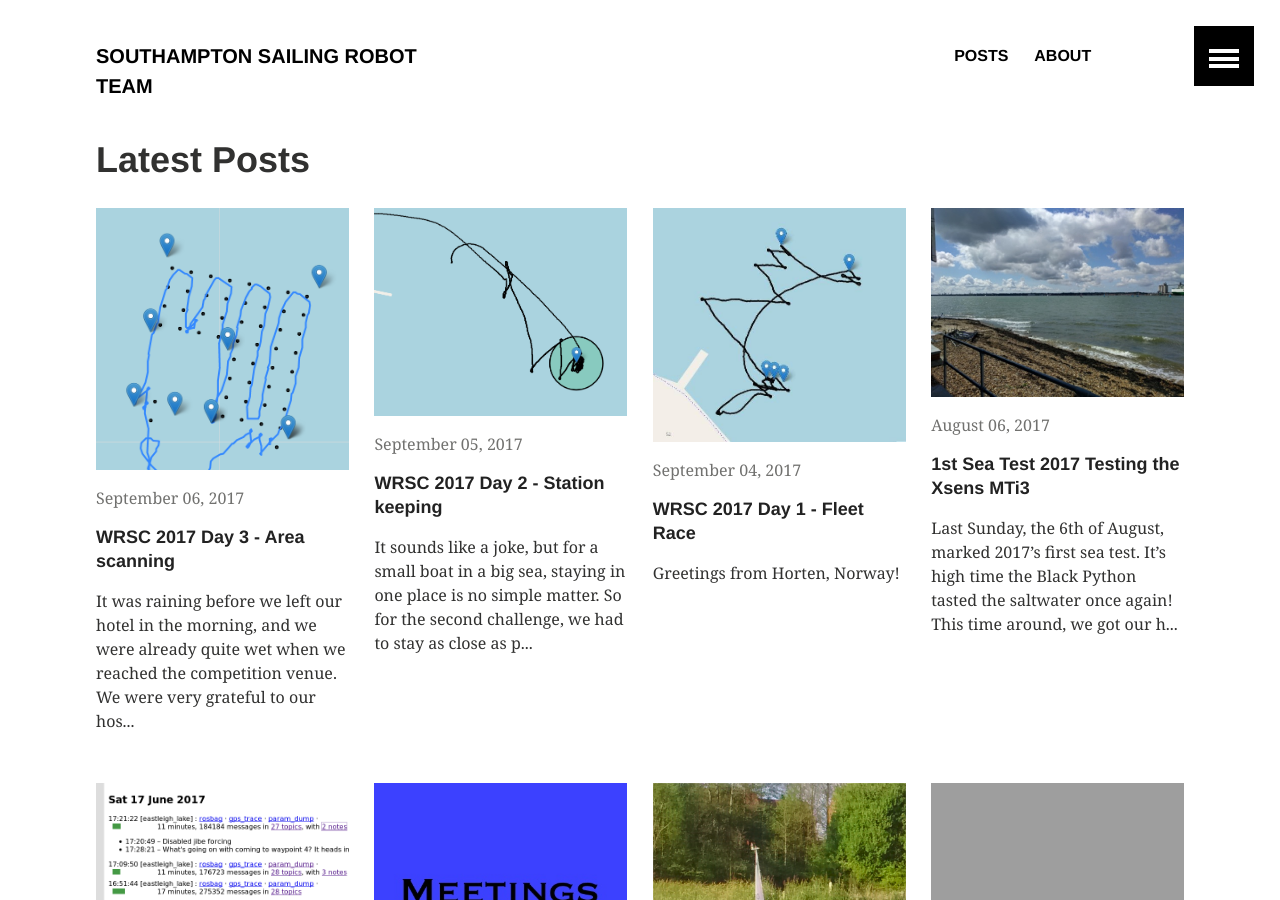
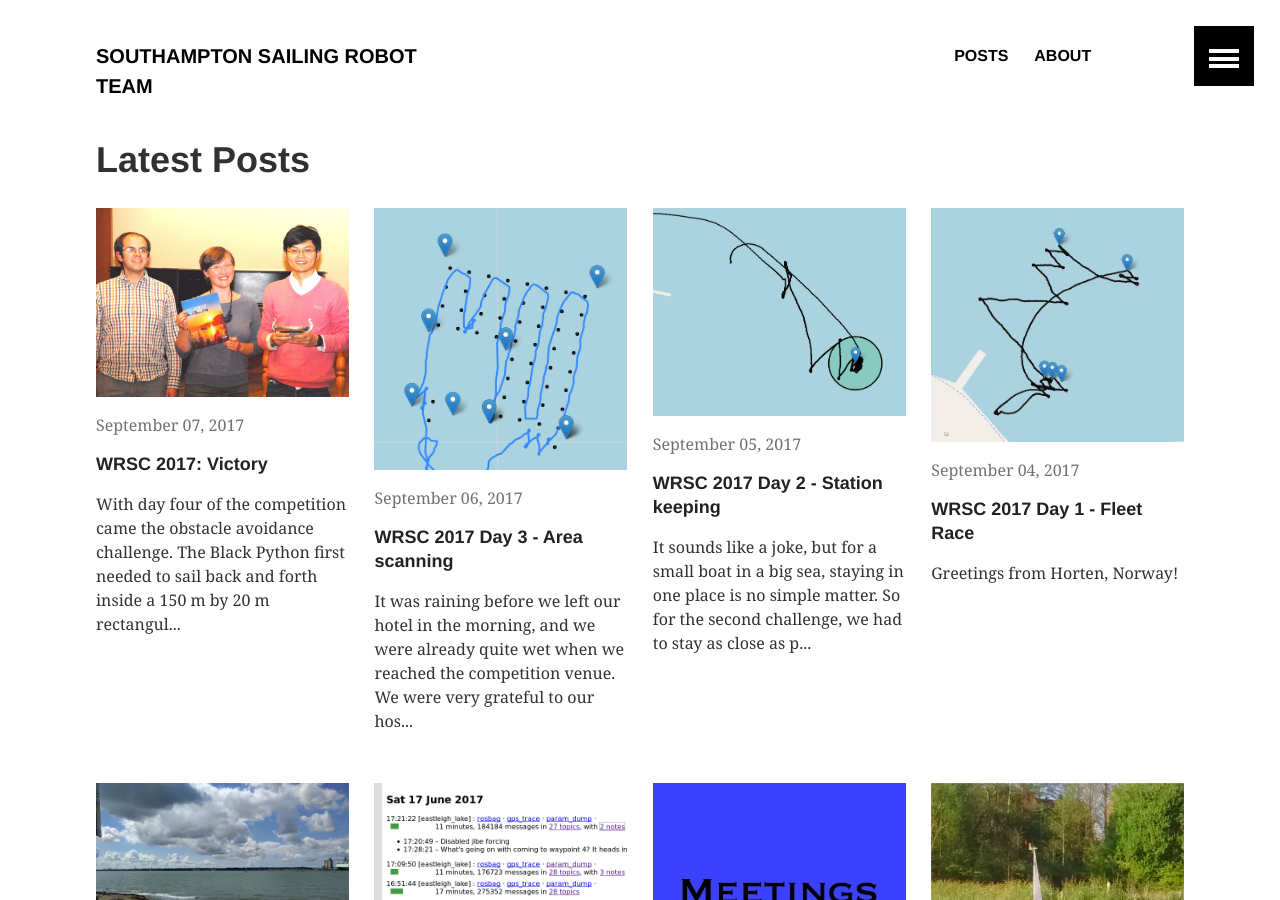
Before and after one commit to Maritime-Robotics-Student-Society/blog, a Jekyll site: the page built from index.md, in a window 1280 px wide and 900 px high. Built offline with Jekyll 4.4.1, drawn with Linux system fonts in a browser that asks for light colours; some of the changed lines change nothing that is shown.

Commit message:
proof-reading fourth day post

```diff
--- a/_posts/articles/2017-09-05-wrsc2017-victory.md
+++ b/_posts/articles/2017-09-05-wrsc2017-victory.md
@@ -6,35 +6,32 @@
 image:
    teaser: winner.jpg
    path: /images/winner.jpg
-published: false
+published: true
 title: "WRSC 2017: Victory"
 categories:
 - articles
 ---
 
-Day four of the competition comes to the obstacle avoidance challenge. The Black Python first need to sail back and forth inside a 150 m by 20 m rectangular area, after that three orange ballon will be towed in the course as obstacle, the boat need to recognize and avoid those obstacle.
+With day four of the competition came the obstacle avoidance challenge. The Black Python first needed to sail back and forth inside a 150 m by 20 m rectangular area, after which three orange balloons would be towed in the course as obstacle. The challenge is to recognize and avoid those obstacles.
 
-Our strategy in obstacle avoidance is very simple: a set of way points are set along the direction inside the rectangular area. If no obstacle is found, the Black Python will sail straight ahead to the next way point. When the obstacle is detected by on board camera, our boat will try to sail towards an alternative way point perpendicular to the main course.
+Our strategy in obstacle avoidance is very simple: a set of way points are set along the direction inside the rectangular area. If no obstacle is found, the Black Python will sail straight ahead to the next way point. When the obstacle is detected by the on board camera, our boat will try to sail towards an alternative way point perpendicular to the main course.
 
 ![calibration and preparation](/images/obstacle-avoidance-prep.jpg)
 
 Preparation before the mission
 
-The obstacle avoidance program reads image from Raspberry Pi continuously. It counts how many pixels in a image match the colour range of orange ballon -- the obstacle. If the percentage of obstacle pixels is large enough it then regard as an detection of obstacle.
+The obstacle avoidance program reads images from the webcam continuously. It counts how many pixels in a image match the colour range of orange balloons -- the obstacle. If the percentage of obstacle pixels is large enough it then regard as an detection of obstacle.
 
-Sounds good? But the unexpected peaceful weather on Thursday bring down the wind speed a lot and the changing wind direction make it very hard to finish the first part of challenge. It takes ages for the Black Python to even reach the start line. After the first trial, we change sail set from the smallest one to middle one but the wind completely die out as we are trying to getting through the start line. Beside, there is some compass issue that stop us from taking further trials today. But we did quite well to detect those obstacle on land and we are the only team only ever tried in this challenge.
+Sounds good? But the unexpectedly peaceful weather on Thursday brought the wind speed down a lot, and the changing wind direction made it very hard just to sail along the course. It took ages for the Black Python to even reach the start line. After the first trial, we changed sails from the smallest set to the middle one, but the wind completely died out as we were trying to get through the start line. Besides this, there was some compass issue that stopped us from making further trials today. But we could reliably detect those obstacles in tests on land, and due to a range of technical problems affecting other teams, we were the only team to make an attempt in this challenge.
 
-The final day challenge is conclude with a celebration Champagne. All teams are invited to the prize given banquet dinner at Sjømilitære Samfund which was previous Maritime Society belongs to Norwegian Navy. During the dinner, we were given a short speech about the history about the Maritime Society. Competition organizer and sponsors kindly introduce the history of the city of Horten and story about how to the bring the competition the Norway. We really appreciate their effort the organizer have been put in the year's competition.
+After the final challenge, we celebrated with a glass of sparkling wine.
 
-The most exciting part of the dinner comes to prize giving: with three out of four challenges completed in top position we successfully defended our title in the 'Micro Sailboat' class.
+![sparkling wine](/images/celebration-wine.jpg)
 
+All teams are invited to the prizegiving banquet dinner at *Sjømilitære Samfund*, which was previously an officers club of the Norwegian Navy. During the dinner, we heard a bit about the history of the beautiful building, of the town of Horten, and how to the competition came to be there. We really appreciate the effort the organisers have put into the year's competition.
 
-The trophy is a statue of traditional Viking longship
+The most exciting part of the dinner comes to prize giving: with three out of four challenges completed in top position, we successfully defended our title in the 'Micro Sailboat' class.
 
-Southampton Sailing Robot Team would like to thank for everyone who support us in the competition. See you next year.
+The trophy is a beautiful pewter model of a traditional Viking longship.
 
-
-As we anticipated in our [recap of day one](/articles/wrsc2017-day1/), we didn't
-have much time for writing blog posts during the competition. Now that we and
-our boat are back in Southampton, it's time for a recap. You might want to get
-a cup of tea to read this with.
+Southampton Sailing Robot Team would like to thank everyone who supported us in the competition and the preparation. See you next year!
```
